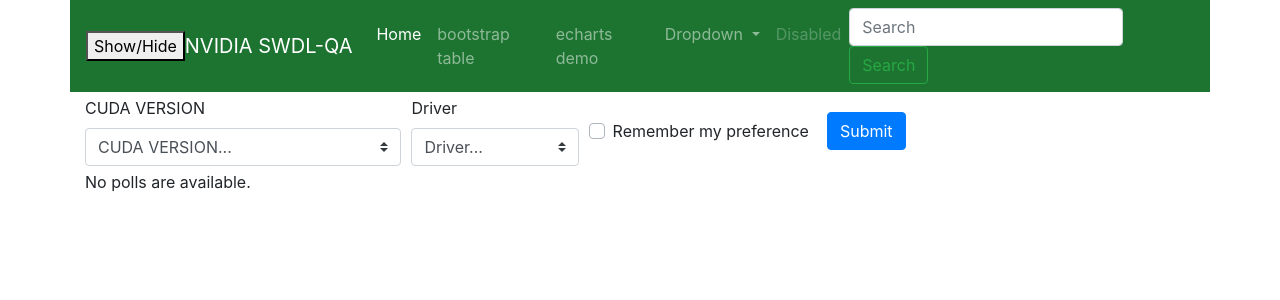
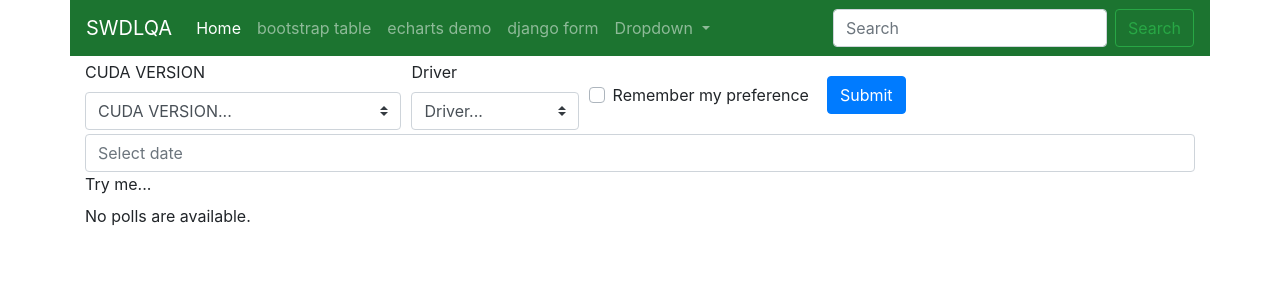
Before and after one commit to eisscerav/mysite_template, a Django app: page /polls/ in a window 1280 px wide. Shown: the top 300 px of the page. Run offline with Django 3.2, Linux system fonts and the light colour scheme; data that the repository does not hold is empty; some libraries are stand-ins or nearby versions.

Commit message:
django form demo

```diff
--- a/polls/templates/polls/index.html
+++ b/polls/templates/polls/index.html
@@ -33,6 +33,13 @@
     </div>
   </div>
 </form>
+
+<div id="date-picker-example" class="md-form md-outline input-with-post-icon datepicker container">
+  <input placeholder="Select date" type="text" id="example" class="form-control">
+  <label for="example">Try me...</label>
+  <i class="fas fa-calendar input-prefix" tabindex=0></i>
+</div>
+
 <div class="container">
 {% if latest_question_list %}
     <ul>
@@ -71,7 +78,9 @@
         {% endfor %}
     </tbody>
     </table>
+
 <script>
+{#$.noConflict();#}
   $(function() {
     $('#table').bootstrapTable({
         pagination: true,
@@ -82,6 +91,9 @@
         smartDisplay:false,
     });
     $('.dataTables_length').addClass('bs-select');
+  });
+  $(function () {
+    $('.datepicker').datepicker();
   })
 </script>
 {% else %}
--- a/polls/templates/polls/navigation.html
+++ b/polls/templates/polls/navigation.html
@@ -6,10 +6,14 @@
         <title>index</title>
         <link rel="stylesheet" type="text/css" href="{% static 'polls/css/bootstrap.css' %}">
         <link rel="stylesheet" type="text/css" href="{% static 'polls/css/bootstrap-table.css' %}">
+        <link rel="stylesheet" type="text/css" href="{% static 'polls/css/mdb.css' %}">
+        <link rel="stylesheet" type="text/css" href="{% static 'polls/css/style.css' %}">
+
         <script src="{% static 'polls/js/jquery.min.js' %}"></script>
         <script src="{% static 'polls/js/popper.min.js' %}"></script> {#  for dropdown  #}
+        <script src="{% static 'polls/js/mdb.min.js' %}"></script>
+        <script src="{% static 'polls/js/bootstrap.min.js' %}"></script>
         <script src="{% static 'polls/js/jcanvas.min.js' %}"></script>
-        <script src="{% static 'polls/js/bootstrap.min.js' %}"></script>
         <script src="{% static 'polls/js/bootstrap-table.js' %}"></script>
         <script src="{% static 'polls/js/echarts.min.js' %}"></script>
         <script>
@@ -23,8 +27,8 @@
 <body>
 {#navigation#}
 <nav class="navbar navbar-expand-lg navbar-dark bg-green container">
-  <button id="btn">Show/Hide</button>
-  <a class="navbar-brand" href="{% url 'polls:index' %}">NVIDIA SWDL-QA</a>
+{#  <button id="btn">Show/Hide</button>#}
+  <a class="navbar-brand" href="{% url 'polls:index' %}"> SWDLQA</a>
   <button class="navbar-toggler" type="button" data-toggle="collapse" data-target="#navbarSupportedContent" aria-controls="navbarSupportedContent" aria-expanded="false" aria-label="Toggle navigation">
     <span class="navbar-toggler-icon"></span>
   </button>
@@ -40,6 +44,9 @@
       <li class="nav-item">
         <a class="nav-link" href={% url 'polls:echarts' %}>echarts demo</a>
       </li>
+      <li class="nav-item">
+        <a class="nav-link" href={% url 'polls:form' %}>django form</a>
+      </li>
       <li class="nav-item dropdown">
         <a class="nav-link dropdown-toggle" href="#" id="navbarDropdown" role="button" data-toggle="dropdown" aria-haspopup="true" aria-expanded="false">
           Dropdown
@@ -51,9 +58,11 @@
           <a class="dropdown-item" href="#">Something else here</a>
         </div>
       </li>
+{% comment %}
       <li class="nav-item">
         <a class="nav-link disabled" href="#">Disabled</a>
       </li>
+{% endcomment %}
     </ul>
     <form class="form-inline my-2 my-lg-0">
       <input class="form-control mr-sm-2" type="search" placeholder="Search" aria-label="Search">
--- a/polls/urls.py
+++ b/polls/urls.py
@@ -14,4 +14,5 @@ urlpatterns = [
     path('table/', views.table, name='table'),
     path('search/', views.search, name='search'),
     path('charts/', views.echarts, name='echarts'),
+    path('forms/', views.form, name='form'),
 ]
--- a/polls/views.py
+++ b/polls/views.py
@@ -4,6 +4,7 @@ from django.shortcuts import render, get_object_or_404
 from django.http import HttpResponse, HttpResponseRedirect
 from django.template import loader
 from .models import Question, Choice, Person
+from .forms import MyForm
 from django.urls import reverse
 
 
@@ -71,3 +72,12 @@ def echarts(request):
         'persons': persons
     }
     return render(request, 'polls/echarts.html', context)
+
+
+def form(request):
+    # GET method
+    form_ = MyForm()
+    context = {
+        'form': form_
+    }
+    return render(request, 'polls/my_form.html', context)
```
Also changed, not shown: polls/forms.py (added, +7 -0 lines), polls/templates/polls/my_form.html (added, +9 -0 lines). Lines whose indentation alone changed are shown as unchanged.
